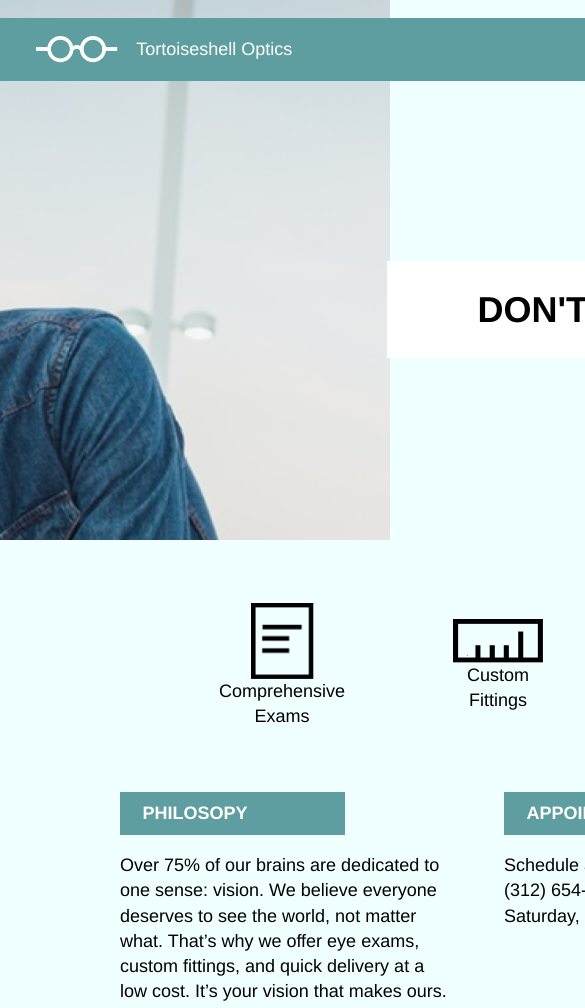
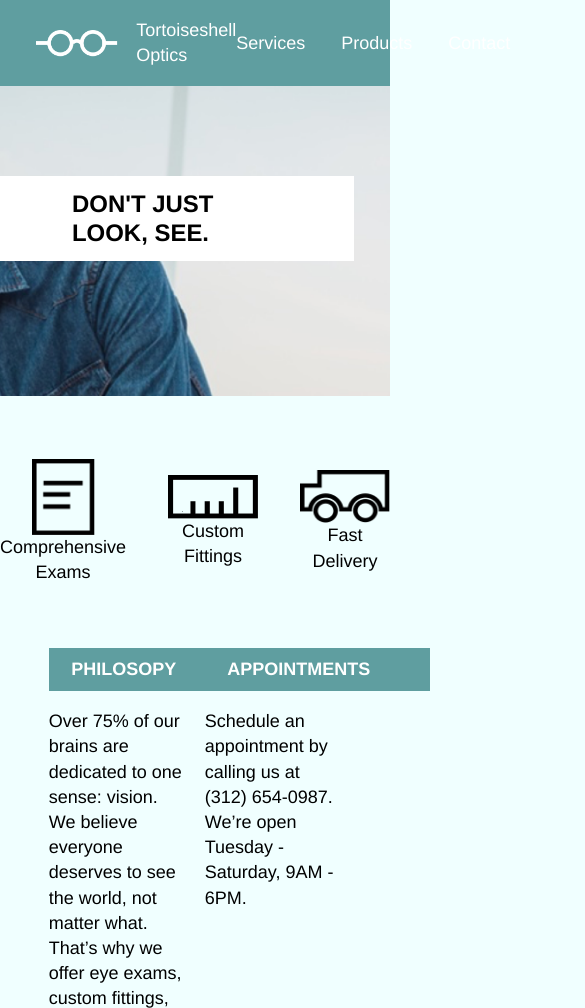
Before and after one commit to ayannone/TortoiseshellOptics, a plain HTML site: page index.html in a window 390 px wide. Shown: the top 1008 px of the page, 585 px wide, since content can reach past the window. Drawn offline with Linux system fonts and the light colour scheme.

Commit message:
Adding media query for screens with max-width: 1024px, incl. style

```diff
--- a/resources/css/style.css
+++ b/resources/css/style.css
@@ -41,20 +41,19 @@ body {
 /* *************** */
 
 header {
-
+  height: 30rem;
 }
 
 #header-image {
   background: url("../images/glasses-bg.png") no-repeat center;
   background-size: cover;
-  height: 30rem;
-  width: 100%;
+  height: 100%;
+  width: auto;
 }
 
 header .container {
   position: relative;
   padding-top: 1rem;
-  height: 30rem;
   font-size: 1rem;
 }
 
@@ -159,10 +158,39 @@ footer .container {
 .footer {
   display: flex;
   justify-content: flex-start;
-  margin: 4rem 0;
+  margin: 4rem;
 }
 
 .footer .logo img {
   height: 1.5rem;
   padding-right: 1rem;
 }
+
+/* ****************************************** */
+/* Styling for screens less than 1024px width */
+/* ****************************************** */
+
+@media only screen and (max-width: 1024px) {
+
+  .container {
+    width: 100%;
+    margin: 0 auto;
+  }
+
+  header {
+    height: 22rem;
+  }
+
+  header .container {
+    padding-top: 0;
+  }
+
+  span#header-textbox {
+    font-size: 1.33rem;
+    margin-top: 5rem;
+    padding: 0.75rem 4rem;
+    position: absolute;
+    right: 2rem;
+  }
+
+}
```
